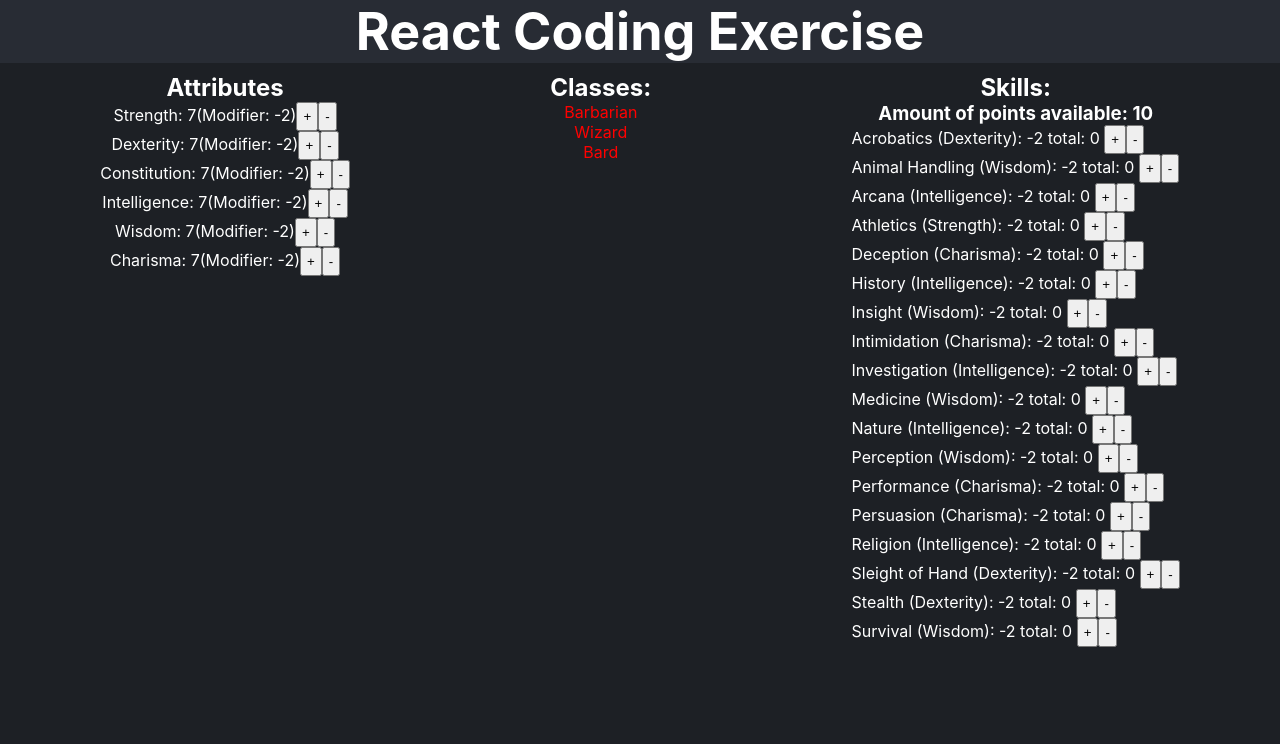
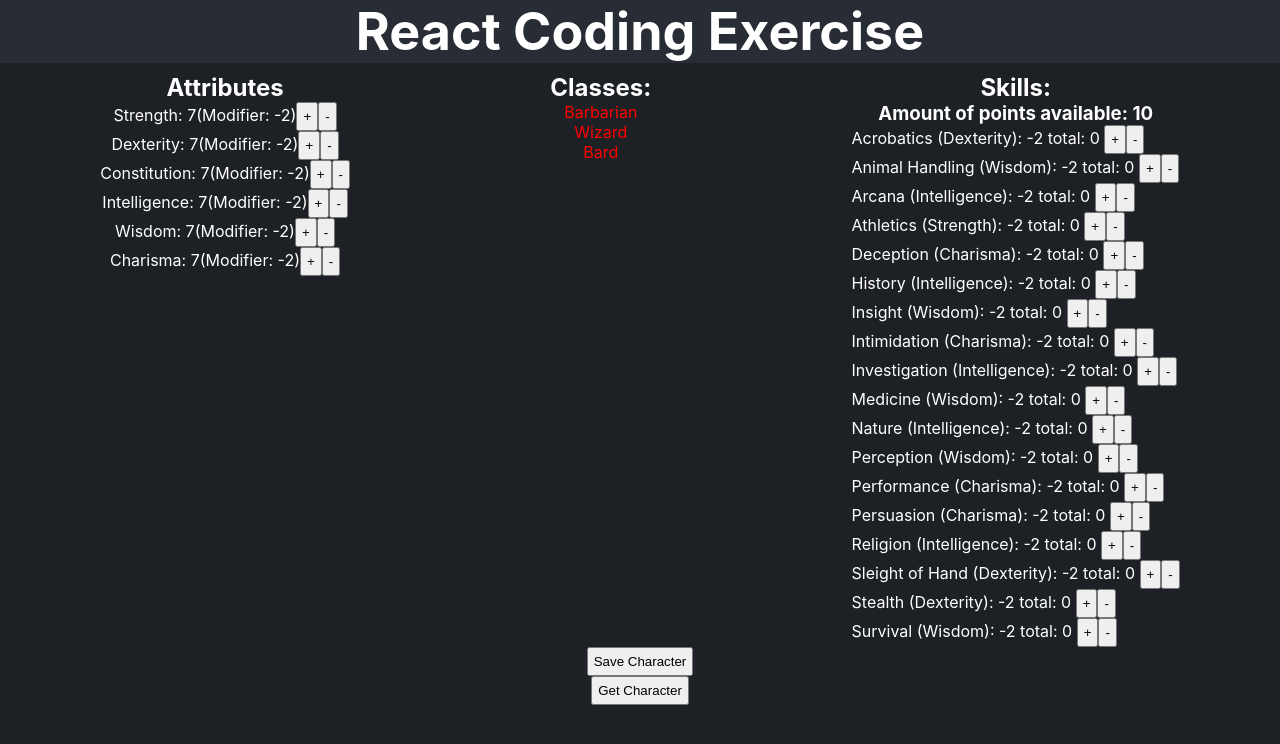
Before and after one commit to ZaynMuhammad/recruiting-webapp-character, a React (Create React App) app: page / in a window 1280 px wide. Shown: the top 744 px of the page. Built offline with nearby package versions, Linux system fonts and the light colour scheme.

Commit message:
Added functions for POST and GET to save and retrieve a character.

```diff
--- a/src/App.js
+++ b/src/App.js
@@ -1,6 +1,6 @@
 import { useState } from 'react';
 import './App.css';
-import { ATTRIBUTE_LIST, CLASS_LIST, SKILL_LIST } from './consts.js';
+import { ATTRIBUTE_LIST, CLASS_LIST, SKILL_LIST, API_URL } from './consts.js';
 import { Attributes, Classes, Skills } from './components';
 
 
@@ -11,6 +11,31 @@ function App() {
   const [intelligence, setIntelligence] = useState(7);
   const [wisdom, setWisdom] = useState(7);
   const [charisma, setCharisma] = useState(7);
+
+  async function handlePost(e) {
+    e.preventDefault();
+    fetch(API_URL, {
+      method: 'POST',
+      headers: {
+        'Content-Type': 'application/json'
+      },
+      body: JSON.stringify({
+        strength,
+        dexterity,
+        constitution,
+        intelligence,
+        wisdom,
+        charisma
+      })
+    })
+  }
+
+  async function handleGet(e) {
+    e.preventDefault();
+    const response = await fetch(API_URL);
+    const data = await response.json();
+    console.log(data);
+  }
 
   return (
     <div className="App">
@@ -52,6 +77,14 @@ function App() {
             charisma={charisma}
           />
         </div>
+        {/* TODO: put this in a seperate component */}
+        <form onSubmit={handlePost}>
+          <button type='submit'>Save Character</button>
+
+        </form>
+        <form onSubmit={handleGet}>
+          <button type='submit'>Get Character</button>
+        </form>
       </section>
     </div>
   );
--- a/src/consts.js
+++ b/src/consts.js
@@ -55,3 +55,5 @@ export const SKILL_LIST = [
     { name: 'Survival', attributeModifier: 'Wisdom' },
 
 ]
+
+export const API_URL = 'https://recruiting.verylongdomaintotestwith.ca/api/{zaynmuhammad}/character'
```
